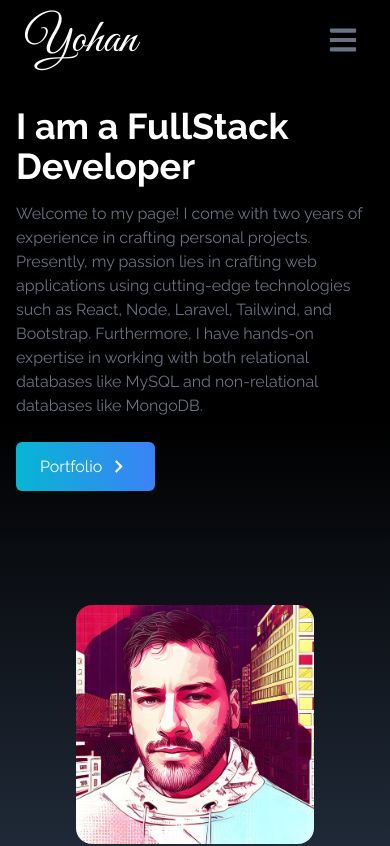
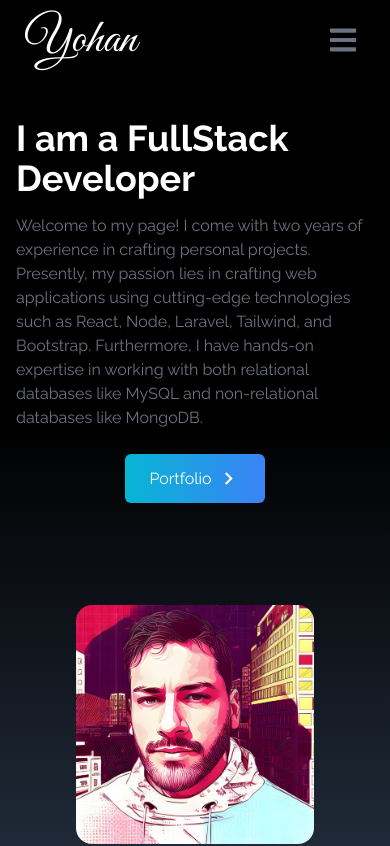
Before and after one commit to YohanRVV/myportfolio, a React (Vite) app: page / in a window 390 px wide. Shown: the top 846 px of the page. Built offline with nearby package versions, Linux system fonts and the light colour scheme.

Commit message:
cambio boton mobile

```diff
--- a/src/components/Home.jsx
+++ b/src/components/Home.jsx
@@ -10,6 +10,7 @@
         <div name="home" className='h-screen w-full bg-gradient-to-b  from-black via-black to-gray-800'>
             <div className='max-w-screen-lg mx-auto flex flex-col items-center justify-center h-full px-4 md:flex-row'>
                 <div className='flex flex-col justify-center h-full'>
+                    <br />
                     <h2 className='text-4xl sm:text-7xl font-bold text-white'>
                         I am a FullStack Developer
                     </h2>
@@ -17,7 +18,7 @@
                         Welcome to my page! I come with two years of experience in crafting personal projects. Presently, my passion lies in crafting web applications using cutting-edge technologies such as React, Node, Laravel, Tailwind, and Bootstrap. Furthermore, I have hands-on expertise in working with both relational databases like MySQL and non-relational databases like MongoDB.
                     </p>
                     <div>
-                        <Link to="portfolio" smooth duration={500} className='group text-white w-fit px-6 py-3 my-2 flex items-center rounded-md bg-gradient-to-r from-cyan-500 to-blue-500 cursor-pointer'>
+                        <Link to="portfolio" smooth duration={500} className='group text-white w-fit px-6 py-3 my-2 flex items-center rounded-md bg-gradient-to-r from-cyan-500 to-blue-500 cursor-pointer mx-auto sm:mx-0'>
                             Portfolio
                             <span className='group-hover:rotate-90 duration-300'>
                                 <MdKeyboardArrowRight size={25} className='ml-1' />
```
